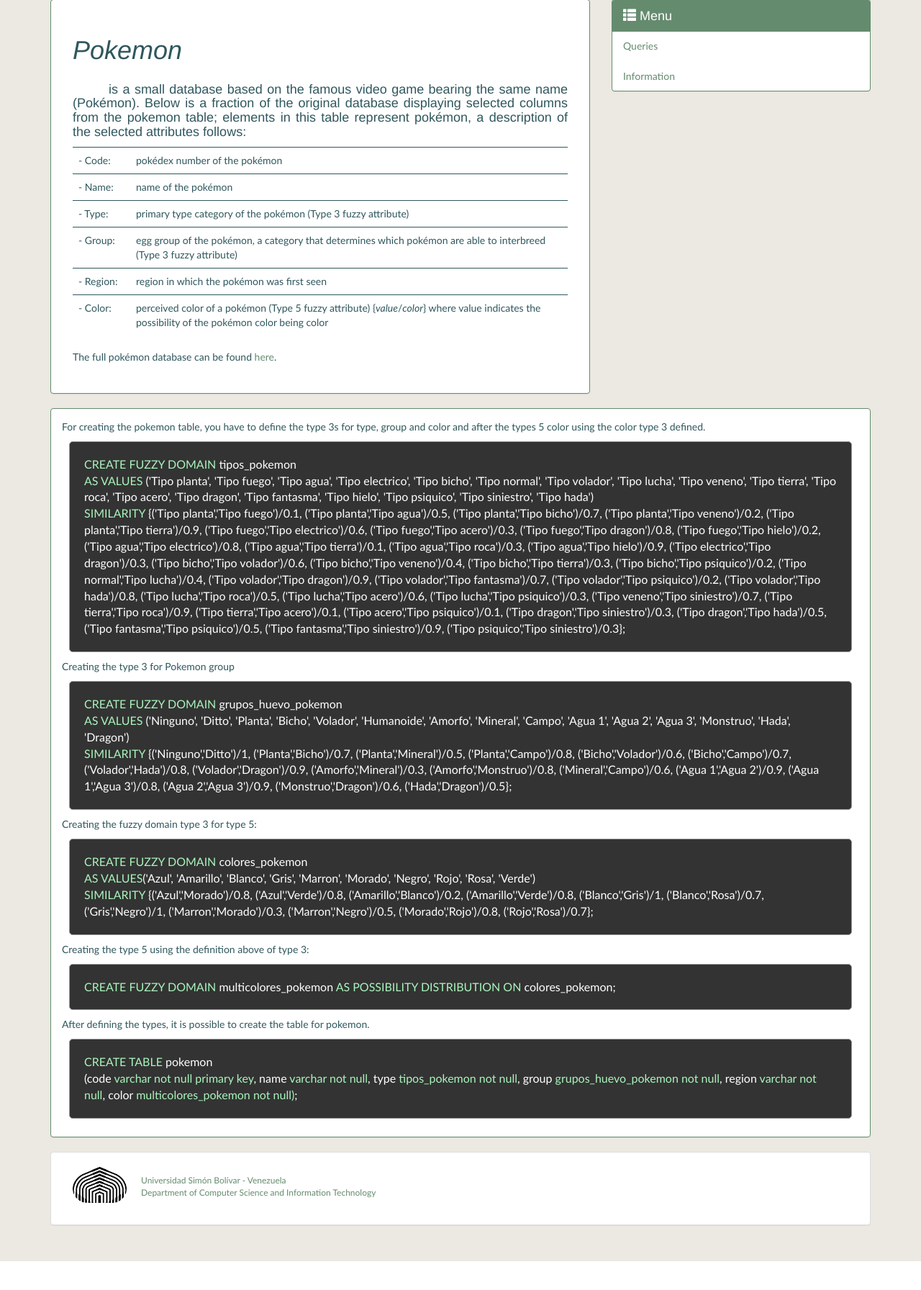
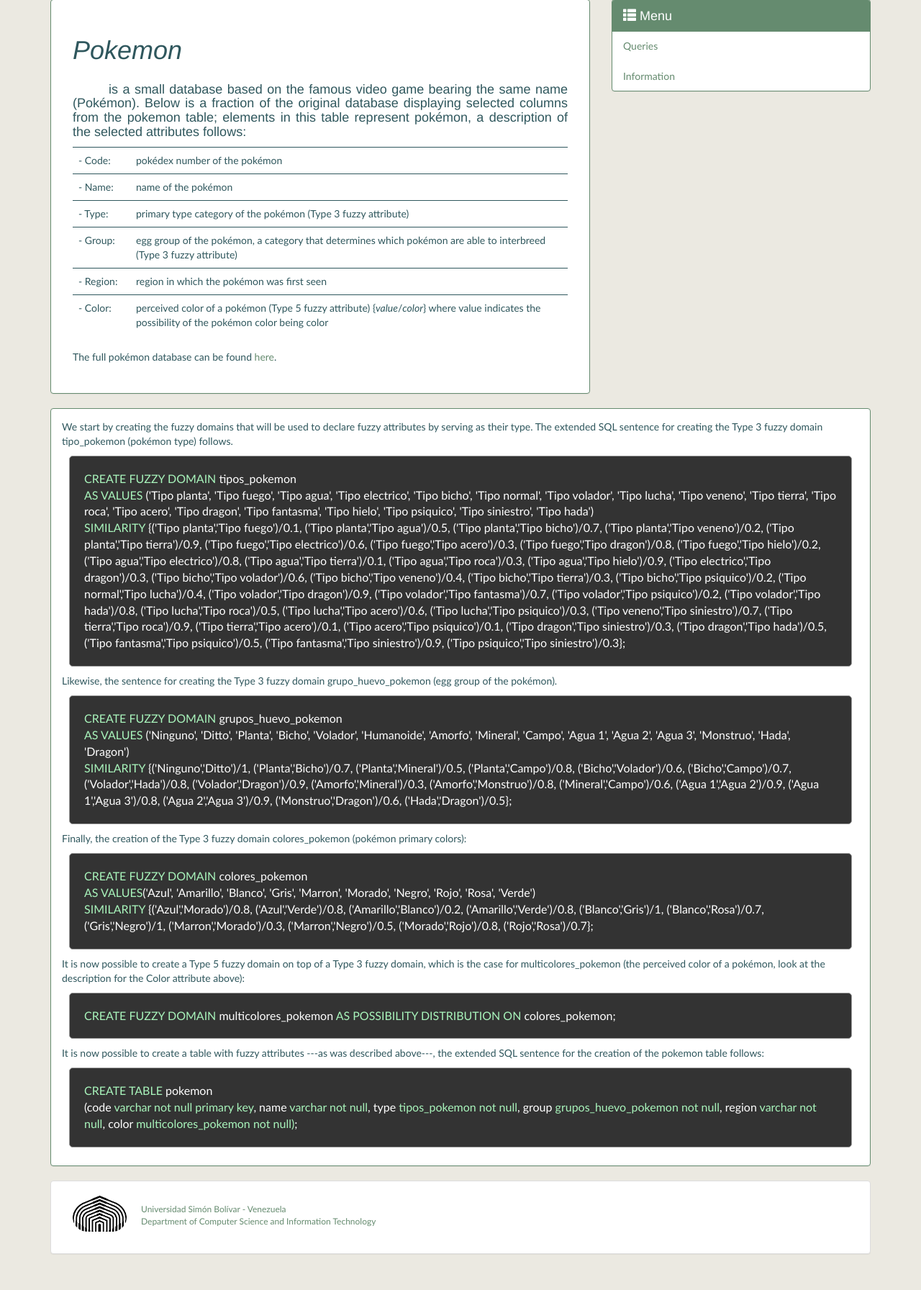
Before and after one commit to Hector-hedb12/fuzzydoDB-webApp, a Django app: template fuzzysite/fuzzyapp/templates/fuzzyapp/db_info.html in a window 1280 px wide. Shown: the part 210-2002 px from the top of the page at 72% size. Before the commit the page ends 1962 px from the top, so only its background shows below. Run offline with Django 3.2, Linux system fonts and the light colour scheme; the template is opened without the code that fills it, so the values that code supplies are empty; some libraries are stand-ins or nearby versions.

Commit message:
fixed texts of db info

```diff
--- a/fuzzysite/fuzzyapp/templates/fuzzyapp/db_info.html
+++ b/fuzzysite/fuzzyapp/templates/fuzzyapp/db_info.html
@@ -29,8 +29,9 @@
       <div class="panel panel-primary">
  <div class="panel-body">
 
- For creating the pokemon table, you have to define the type 3s for type, group and color and after the types 5 color using the color   type 3 defined.
 
+We start by creating the fuzzy domains that will be used to declare fuzzy attributes by serving as their type. The extended SQL sentence for creating the
+Type 3 fuzzy domain tipo_pokemon (pokémon type) follows.
 
       <div class="sqlcode">
       <span class="tag">CREATE FUZZY DOMAIN</span> tipos_pokemon
@@ -40,8 +41,7 @@
       <span class="tag">SIMILARITY</span> {('Tipo planta','Tipo fuego')/0.1, ('Tipo planta','Tipo agua')/0.5, ('Tipo planta','Tipo bicho')/0.7, ('Tipo planta','Tipo veneno')/0.2, ('Tipo planta','Tipo tierra')/0.9, ('Tipo fuego','Tipo electrico')/0.6, ('Tipo fuego','Tipo acero')/0.3, ('Tipo fuego','Tipo dragon')/0.8, ('Tipo fuego','Tipo hielo')/0.2, ('Tipo agua','Tipo electrico')/0.8, ('Tipo agua','Tipo tierra')/0.1, ('Tipo agua','Tipo roca')/0.3, ('Tipo agua','Tipo hielo')/0.9, ('Tipo electrico','Tipo dragon')/0.3, ('Tipo bicho','Tipo volador')/0.6, ('Tipo bicho','Tipo veneno')/0.4, ('Tipo bicho','Tipo tierra')/0.3, ('Tipo bicho','Tipo psiquico')/0.2, ('Tipo normal','Tipo lucha')/0.4, ('Tipo volador','Tipo dragon')/0.9, ('Tipo volador','Tipo fantasma')/0.7, ('Tipo volador','Tipo psiquico')/0.2, ('Tipo volador','Tipo hada')/0.8, ('Tipo lucha','Tipo roca')/0.5, ('Tipo lucha','Tipo acero')/0.6, ('Tipo lucha','Tipo psiquico')/0.3, ('Tipo veneno','Tipo siniestro')/0.7, ('Tipo tierra','Tipo roca')/0.9, ('Tipo tierra','Tipo acero')/0.1, ('Tipo acero','Tipo psiquico')/0.1, ('Tipo dragon','Tipo siniestro')/0.3, ('Tipo dragon','Tipo hada')/0.5, ('Tipo fantasma','Tipo psiquico')/0.5, ('Tipo fantasma','Tipo siniestro')/0.9, ('Tipo psiquico','Tipo siniestro')/0.3};
       </div>
 
-
-    Creating the type 3 for Pokemon group
+    Likewise, the sentence for creating the Type 3 fuzzy domain grupo_huevo_pokemon (egg group of the pokémon).
 
     <div class="sqlcode">
  <span class="tag">CREATE FUZZY DOMAIN</span> grupos_huevo_pokemon
@@ -52,7 +52,7 @@
     <span class="tag">SIMILARITY</span> {('Ninguno','Ditto')/1, ('Planta','Bicho')/0.7, ('Planta','Mineral')/0.5, ('Planta','Campo')/0.8, ('Bicho','Volador')/0.6, ('Bicho','Campo')/0.7, ('Volador','Hada')/0.8, ('Volador','Dragon')/0.9, ('Amorfo','Mineral')/0.3, ('Amorfo','Monstruo')/0.8, ('Mineral','Campo')/0.6, ('Agua 1','Agua 2')/0.9, ('Agua 1','Agua 3')/0.8, ('Agua 2','Agua 3')/0.9, ('Monstruo','Dragon')/0.6, ('Hada','Dragon')/0.5};
   </div>
 
-  Creating the fuzzy domain type 3 for type 5:
+Finally, the creation of the Type 3 fuzzy domain colores_pokemon (pokémon primary colors):
 
   <div class="sqlcode">
  <span class="tag">CREATE FUZZY DOMAIN</span> colores_pokemon
@@ -62,13 +62,15 @@
    <span class="tag">SIMILARITY</span> {('Azul','Morado')/0.8, ('Azul','Verde')/0.8, ('Amarillo','Blanco')/0.2, ('Amarillo','Verde')/0.8, ('Blanco','Gris')/1, ('Blanco','Rosa')/0.7, ('Gris','Negro')/1, ('Marron','Morado')/0.3, ('Marron','Negro')/0.5, ('Morado','Rojo')/0.8, ('Rojo','Rosa')/0.7};
       </div>
 
-Creating the type 5 using the definition above of type 3:
+It is now possible to create a Type 5 fuzzy domain on top of a Type 3 fuzzy domain, which is the case for multicolores_pokemon (the perceived color of a pokémon, look at the description for the Color attribute above):
 
 <div class="sqlcode">
  <span class="tag">CREATE FUZZY DOMAIN</span> multicolores_pokemon  <span class="tag">AS POSSIBILITY DISTRIBUTION ON</span> colores_pokemon;
   </div>
 
-  After defining the types, it is possible to create the table for pokemon.
+
+
+It is now possible to create a table with fuzzy attributes ---as was described above---, the extended SQL sentence for the creation of the pokemon table follows:
 
       <div class="sqlcode">
 
```
